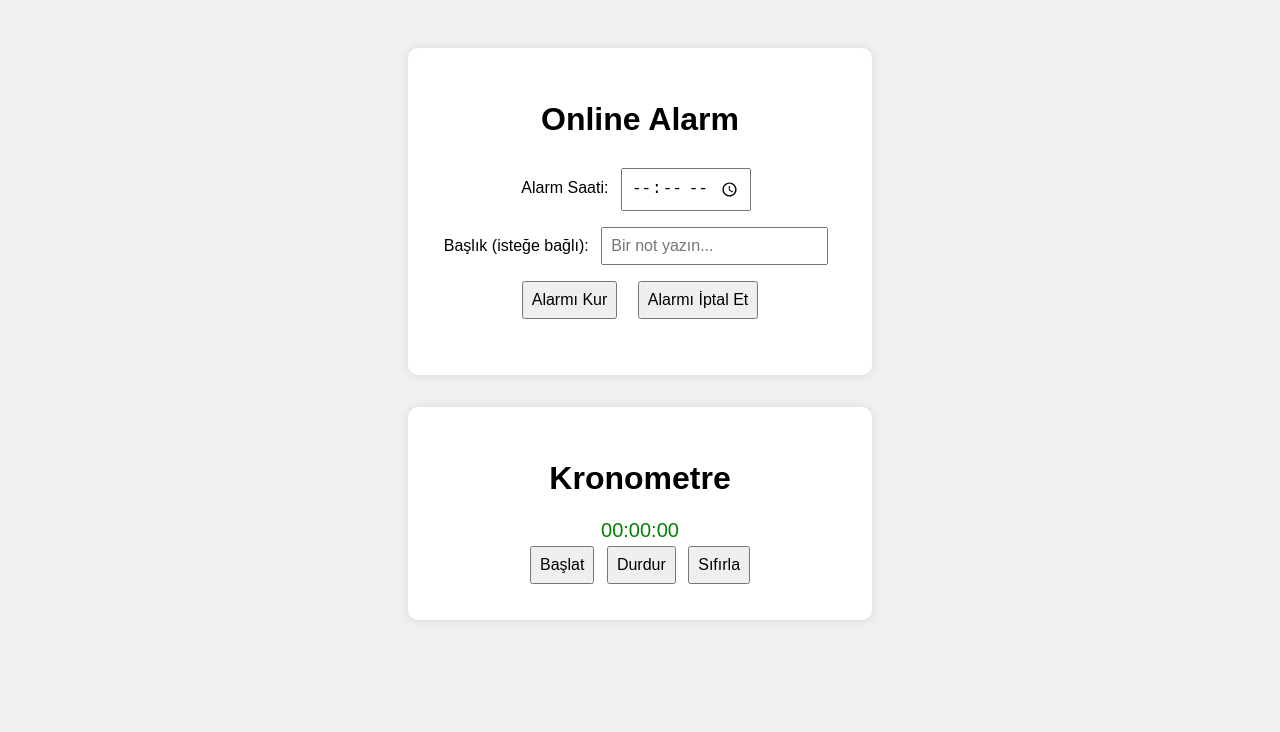
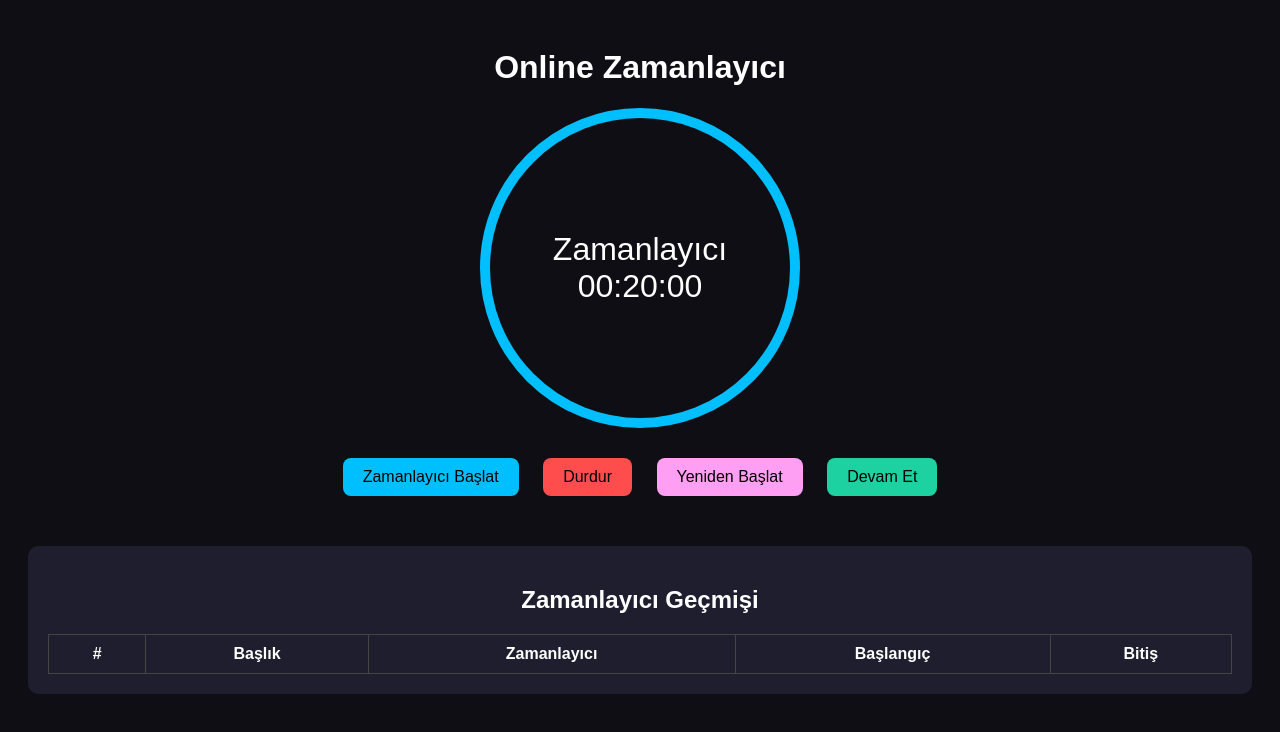
Before and after one commit to ismailaricioglu/alarma, a plain HTML site: page index.html in a window 1280 px wide. Drawn offline with Linux system fonts and the light colour scheme.

Commit message:
Update index.html

```diff
--- a/index.html
+++ b/index.html
@@ -1,162 +1,150 @@
 <!DOCTYPE html>
 <html lang="tr">
 <head>
-  <meta charset="UTF-8">
-  <meta name="viewport" content="width=device-width, initial-scale=1.0">
-  <title>Online Alarm ve Kronometre</title>
+  <meta charset="UTF-8" />
+  <meta name="viewport" content="width=device-width, initial-scale=1.0" />
+  <title>Online Zamanlayıcı</title>
   <style>
     body {
+      background: #0e0e14;
+      color: #fff;
       font-family: sans-serif;
-      background-color: #f0f0f0;
+      text-align: center;
+      padding: 20px;
+    }
+    .timer-circle {
+      border: 10px solid #00bfff;
+      border-radius: 50%;
+      width: 300px;
+      height: 300px;
+      margin: 20px auto;
       display: flex;
       flex-direction: column;
+      justify-content: center;
       align-items: center;
-      justify-content: flex-start;
-      padding: 2rem 1rem;
-      min-height: 100vh;
-      margin: 0;
+      font-size: 2rem;
     }
-    .container {
-      background-color: white;
-      padding: 2rem;
-      margin: 1rem;
+    .controls button {
+      padding: 10px 20px;
+      margin: 10px;
+      border: none;
+      border-radius: 8px;
+      font-size: 1rem;
+      cursor: pointer;
+    }
+    .start { background: #00bfff; color: #000; }
+    .stop { background: #ff4d4d; color: #000; }
+    .reset { background: #ff9ff3; color: #000; }
+    .continue { background: #1dd1a1; color: #000; }
+    .history {
+      margin-top: 40px;
+      background: #1e1e2e;
+      padding: 20px;
       border-radius: 10px;
-      box-shadow: 0 0 10px rgba(0,0,0,0.1);
-      text-align: center;
+    }
+    .history table {
       width: 100%;
-      max-width: 400px;
+      border-collapse: collapse;
+      color: #fff;
     }
-    input, button {
-      padding: 0.5rem;
-      font-size: 1rem;
-      margin: 0.5rem;
-    }
-    #countdown, #stopwatchDisplay {
-      font-size: 1.25rem;
-      color: green;
-      margin-top: 1rem;
-    }
-    .button-group button {
-      margin: 0.25rem;
+    .history th, .history td {
+      border: 1px solid #444;
+      padding: 10px;
     }
   </style>
 </head>
 <body>
-  <div class="container">
-    <h1>Online Alarm</h1>
-    <label for="alarmTime">Alarm Saati:</label>
-    <input type="time" id="alarmTime">
-    <br>
-    <label for="alarmLabel">Başlık (isteğe bağlı):</label>
-    <input type="text" id="alarmLabel" placeholder="Bir not yazın...">
-    <br>
-    <button onclick="setAlarm()">Alarmı Kur</button>
-    <button onclick="clearAlarm()">Alarmı İptal Et</button>
-    <div id="status"></div>
-    <div id="countdown"></div>
+  <h1>Online Zamanlayıcı</h1>
+  <div class="timer-circle">
+    <div id="timer-title">Zamanlayıcı</div>
+    <div id="countdown">00:00:00</div>
+  </div>
+  <div class="controls">
+    <button class="start" onclick="startTimer()">Zamanlayıcı Başlat</button>
+    <button class="stop" onclick="stopTimer()">Durdur</button>
+    <button class="reset" onclick="resetTimer()">Yeniden Başlat</button>
+    <button class="continue" onclick="continueTimer()">Devam Et</button>
   </div>
 
-  <div class="container">
-    <h1>Kronometre</h1>
-    <div id="stopwatchDisplay">00:00:00</div>
-    <div class="button-group">
-      <button onclick="startStopwatch()">Başlat</button>
-      <button onclick="stopStopwatch()">Durdur</button>
-      <button onclick="resetStopwatch()">Sıfırla</button>
-    </div>
+  <div class="history">
+    <h2>Zamanlayıcı Geçmişi</h2>
+    <table>
+      <thead>
+        <tr>
+          <th>#</th>
+          <th>Başlık</th>
+          <th>Zamanlayıcı</th>
+          <th>Başlangıç</th>
+          <th>Bitiş</th>
+        </tr>
+      </thead>
+      <tbody id="history-body"></tbody>
+    </table>
   </div>
 
-  <audio id="alarmSound" src="https://github.com/itswadesh/online-alarm-clock/blob/main/public/sounds/bell.mp3?raw=true" preload="auto"></audio>
+  <script>
+    let timerDuration = 20 * 60; // 20 dakika default
+    let remaining = timerDuration;
+    let interval = null;
+    let startedAt = null;
 
-  <script>
-    let alarmTimeout;
-    let countdownInterval;
-
-    function setAlarm() {
-      const time = document.getElementById("alarmTime").value;
-      const label = document.getElementById("alarmLabel").value || "Alarm!";
-
-      if (!time) {
-        alert("Lütfen bir saat seçin.");
-        return;
-      }
-
-      const [hour, minute] = time.split(":").map(Number);
-      const now = new Date();
-      const alarmTime = new Date();
-      alarmTime.setHours(hour);
-      alarmTime.setMinutes(minute);
-      alarmTime.setSeconds(0);
-
-      if (alarmTime <= now) alarmTime.setDate(alarmTime.getDate() + 1);
-      const timeToAlarm = alarmTime - now;
-
-      clearInterval(countdownInterval);
-      countdownInterval = setInterval(() => {
-        const diff = alarmTime - new Date();
-        if (diff <= 0) {
-          clearInterval(countdownInterval);
-          return;
-        }
-        const hours = Math.floor((diff / (1000 * 60 * 60)) % 24);
-        const minutes = Math.floor((diff / (1000 * 60)) % 60);
-        const seconds = Math.floor((diff / 1000) % 60);
-        document.getElementById("countdown").textContent =
-          `Kalan: ${hours} sa ${minutes} dk ${seconds} sn`;
-      }, 1000);
-
-      alarmTimeout = setTimeout(() => {
-        document.getElementById("alarmSound").play();
-        alert(label);
-        document.getElementById("status").textContent = "Alarm çaldı: " + label;
-      }, timeToAlarm);
-
-      document.getElementById("status").textContent =
-        `Alarm kuruldu: ${alarmTime.toLocaleTimeString()}`;
+    function format(sec) {
+      const h = String(Math.floor(sec / 3600)).padStart(2, '0');
+      const m = String(Math.floor((sec % 3600) / 60)).padStart(2, '0');
+      const s = String(sec % 60).padStart(2, '0');
+      return `${h}:${m}:${s}`;
     }
 
-    function clearAlarm() {
-      clearTimeout(alarmTimeout);
-      clearInterval(countdownInterval);
-      document.getElementById("status").textContent = "Alarm iptal edildi.";
-      document.getElementById("countdown").textContent = "";
-      const sound = document.getElementById("alarmSound");
-      sound.pause();
-      sound.currentTime = 0;
+    function updateDisplay() {
+      document.getElementById('countdown').textContent = format(remaining);
     }
 
-    // Kronometre
-    let stopwatchInterval;
-    let stopwatchTime = 0;
-    let running = false;
-
-    function updateStopwatchDisplay() {
-      const hours = Math.floor(stopwatchTime / 3600);
-      const minutes = Math.floor((stopwatchTime % 3600) / 60);
-      const seconds = stopwatchTime % 60;
-      document.getElementById("stopwatchDisplay").textContent =
-        `${String(hours).padStart(2, '0')}:${String(minutes).padStart(2, '0')}:${String(seconds).padStart(2, '0')}`;
+    function startTimer() {
+      if (interval) return;
+      startedAt = new Date();
+      interval = setInterval(() => {
+        remaining--;
+        updateDisplay();
+        if (remaining <= 0) {
+          clearInterval(interval);
+          interval = null;
+          alert("⏰ Süre doldu!");
+          logHistory();
+        }
+      }, 1000);
+      updateDisplay();
     }
 
-    function startStopwatch() {
-      if (running) return;
-      running = true;
-      stopwatchInterval = setInterval(() => {
-        stopwatchTime++;
-        updateStopwatchDisplay();
-      }, 1000);
+    function stopTimer() {
+      clearInterval(interval);
+      interval = null;
     }
 
-    function stopStopwatch() {
-      running = false;
-      clearInterval(stopwatchInterval);
+    function resetTimer() {
+      stopTimer();
+      remaining = timerDuration;
+      updateDisplay();
     }
 
-    function resetStopwatch() {
-      stopStopwatch();
-      stopwatchTime = 0;
-      updateStopwatchDisplay();
+    function continueTimer() {
+      if (!interval) startTimer();
     }
+
+    function logHistory() {
+      const end = new Date();
+      const tbody = document.getElementById("history-body");
+      const row = document.createElement("tr");
+      row.innerHTML = `
+        <td>${tbody.children.length + 1}</td>
+        <td>Zamanlayıcı</td>
+        <td>${format(timerDuration)}</td>
+        <td>${startedAt.toLocaleString()}</td>
+        <td>${end.toLocaleString()}</td>
+      `;
+      tbody.appendChild(row);
+    }
+
+    updateDisplay();
   </script>
 </body>
 </html>
```
